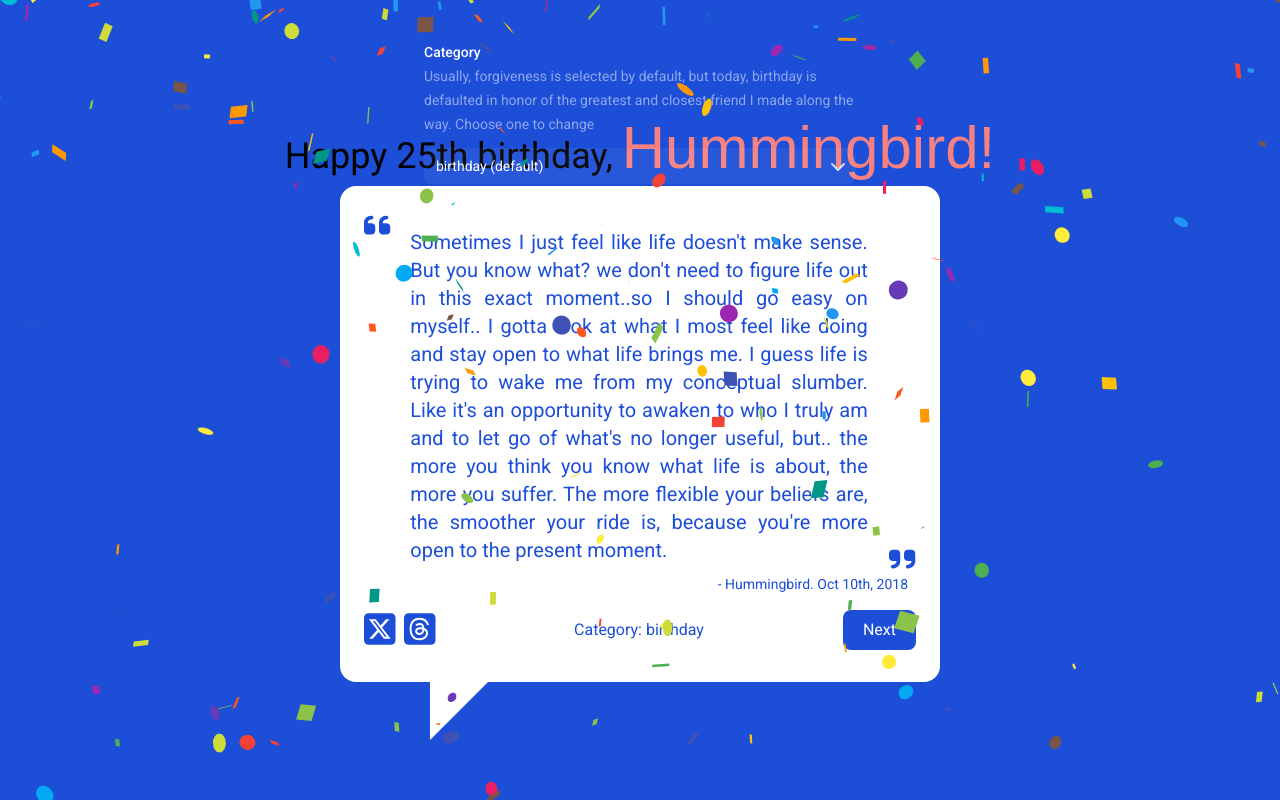
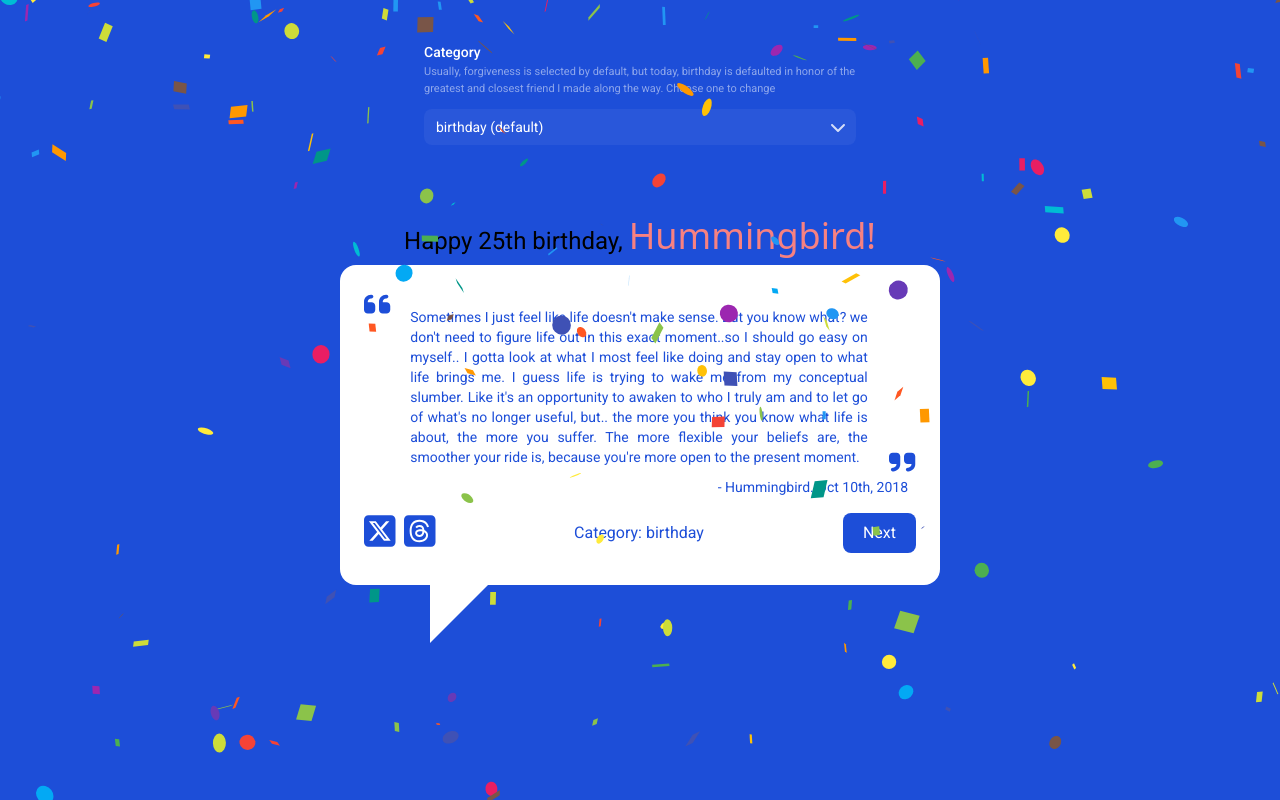
Before and after one commit to madatef/randomQuoteGenerator, a Next.js app: page / in a window 1280 px wide. Built offline with nearby package versions, Linux system fonts and the light colour scheme; a web font is replaced by a local one.

Commit message:
bug fixes for HB BD

```diff
--- a/app/globals.css
+++ b/app/globals.css
@@ -40,7 +40,7 @@ body {
   }
 }
 .speech-bubble {
-  @apply relative bg-[#ffffff] rounded-[1em] w-[350px] min-h-[150px] flex flex-col justify-between p-4
+  @apply relative bg-[#ffffff] rounded-[1em] w-[350px] min-h-[150px] flex flex-col justify-between p-4 max-h-[550px]
   md:w-[550px] md:min-h-[250px] md:p-6 md:pb-4
   lg:w-[600px]
 }
--- a/app/layout.tsx
+++ b/app/layout.tsx
@@ -1,4 +1,3 @@
-'use-client'
 import "@fortawesome/fontawesome-svg-core/styles.css";
 import type { Metadata } from "next";
 import "./globals.css";
@@ -55,7 +54,7 @@ export default function RootLayout({
 }>) {
   return (
     <html lang="en">
-      <body className={lux.variable}>
+      <body>
         {children}
       </body>
     </html>
--- a/app/page.tsx
+++ b/app/page.tsx
@@ -1,4 +1,4 @@
-'use client'
+
 import Main from "@/components/Main";
 
 
--- a/components/Category.tsx
+++ b/components/Category.tsx
@@ -14,13 +14,13 @@ import { myColor } from './Main'
 
 const Category = ({children, handleChange}: Readonly<{children?: React.ReactNode; handleChange: ChangeEventHandler<HTMLSelectElement>}>) => {
     return (
-        <div className="max-w-md px-2 absolute top-20 md:top-10 bg-transparent">
+        <div className="max-w-md px-2 absolute top-2 md:top-10 bg-transparent">
 
             <Field>
                 <Label className="text-sm/6 font-medium text-white">Category</Label>
-                <Description className="text-sm/6 text-white/50">Usually, forgiveness is selected by default, but today, birthday is defaulted in honor of the greatest and closest friend I made along the way. Choose one to change</Description>
+                <Description className="text-[11px] text-white/50">Usually, forgiveness is selected by default, but today, birthday is defaulted in honor of the greatest and closest friend I made along the way. Choose one to change</Description>
                 <div className="relative">
-                    <Select onChange={handleChange}
+                    <Select value='birthday' onChange={handleChange}
                         className={clsx(
                             'mt-3 block w-full appearance-none rounded-lg border-none bg-white/5 py-1.5 px-3 text-sm/6 text-white',
                             'focus:outline-none data-[focus]:outline-2 data-[focus]:-outline-offset-2 data-[focus]:outline-white/25'
@@ -30,7 +30,7 @@ const Category = ({children, handleChange}: Readonly<{children?: React.ReactNode
                         {
                                 categories.map(cat => {
                                     return (
-                                        <option key={cat} value={cat} style={{backgroundColor: `${myColor}`, opacity: 0.2}} selected={cat === 'birthday' ? true : false} className='focus:bg-blue-800'>
+                                        <option key={cat} value={cat} style={{backgroundColor: `${myColor}`, opacity: 0.2}} className='focus:bg-blue-800'>
                                             {cat} {cat === 'birthday' ? '(default)': ''}
                                         </option>
                                     )
--- a/components/Confetti.jsx
+++ b/components/Confetti.jsx
@@ -4,8 +4,8 @@ import Confetti from 'react-confetti'
 
 
 const MyConfetti =  () => {
-  const width = Window.width;
-  const height = Window.height;
+  const width = window.innerWidth;
+  const height = window.innerHeight;
   return (
     <Confetti
       width={width}
--- a/components/Main.tsx
+++ b/components/Main.tsx
@@ -83,7 +83,7 @@ const Main = () => {
           myColor = '#d44242'
           document.getElementById('twitter')?.classList.add('hidden');
           document.getElementById('threads')?.classList.add('hidden');
-          // document.getElementById('errorIcon')?.classList.remove('hidden');
+          document.getElementById('errorIcon')?.classList.remove('hidden');
         }
         else {
           document.getElementById('errorIcon')?.classList.add('hidden');
@@ -109,7 +109,7 @@ const Main = () => {
     <main  id="wrapper" style={{transition: 'background-color 0.8s ease-in-out, color 0.8s ease-in-out', backgroundColor: myColor, color: myColor}} className='flex flex-col relative gap-2 place-items-start items-center ali justify-center  w-full h-screen'>
         <Category handleChange={handleCatChange} />
         <MyConfetti />
-        <p className='text-black text-4xl'>Happy 25th birthday, <span style={{color: '#f78181'}} className="font-lux text-6xl">Hummingbird!</span></p>
+        <p className='text-black text-center text-2xl'>Happy 25th birthday, <span style={{color: '#f78181'}} className="font-sans text-4xl">Hummingbird!</span></p>
         <Bubble >
           <div className="flex flex-col w-full">
               <Quote id='quoteEl' currQuote={quote} />
--- a/components/Quote.tsx
+++ b/components/Quote.tsx
@@ -11,13 +11,13 @@ export const Quote = ({
   id?: string;
 }>) => {
   return (
-    <div id={id} style={{animation: 'fade-in 1s ease-in-out'}} className="flex items-start justify-between gap-1 w-full">
+    <div id={id} style={{animation: 'fade-in 1s ease-in-out'}} className="flex items-start max-h-[420px]  justify-between gap-1 w-full">
         <div className="flex flex-col h-full">
           <FontAwesomeIcon icon={faQuoteLeft} className="text-lg pr-1 md:pr-4 lg:text-3xl" />
         </div>
 
         <div className="flex justify-between align-bottom w-full h-full">
-          <span id="quoteTxt" className="font-dancing my-[10px] text-xl lg:pt-2 text-justify h-full">
+          <span id="quoteTxt" className="font-dancing my-[10px] text-sm lg:pt-2 text-justify h-full">
               {currQuote}
           </span>
           <div className="flex flex-col justify-end ml-[5px]">
```
